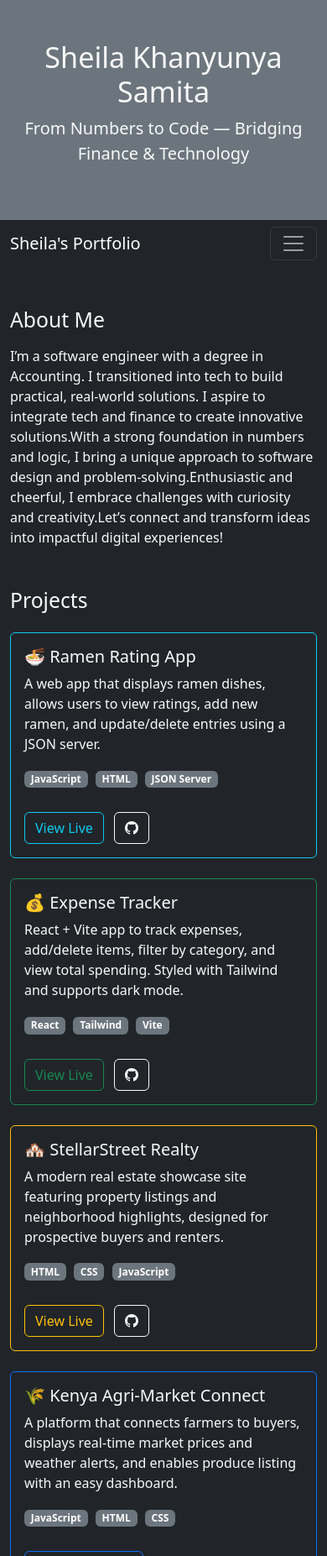
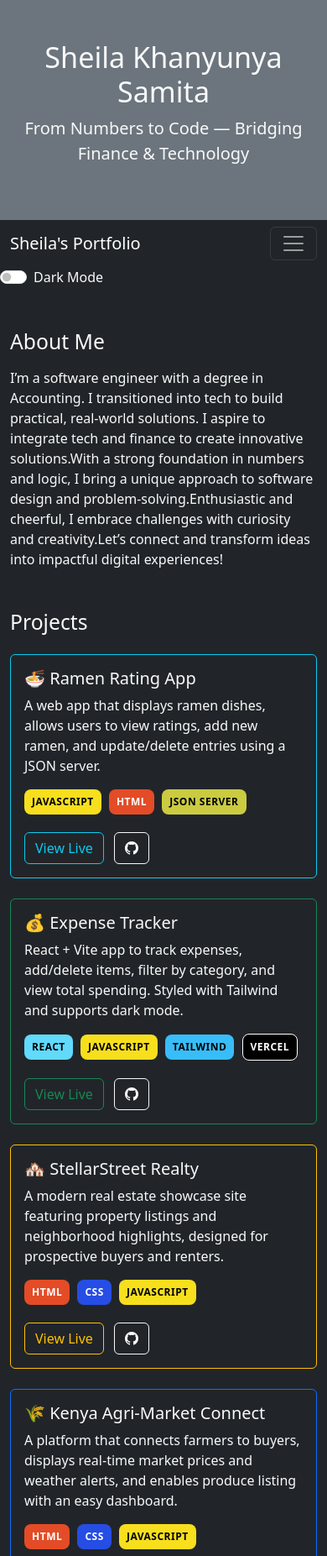
Before and after one commit to Samita-she/Samita-portfolio, a plain HTML site: page index.html in a window 390 px wide. Shown: the top 1853 px of the page at 84% size. Drawn offline with nearby package versions, Linux system fonts and the light colour scheme.

Commit message:
Implementing a dark toggle

```diff
--- a/index.html
+++ b/index.html
@@ -7,6 +7,90 @@
     <title>Sheila Samita | Software Engineer</title>
     <link href="https://cdn.jsdelivr.net/npm/bootstrap@5.3.3/dist/css/bootstrap.min.css" rel="stylesheet" />
     <link rel="stylesheet" href="https://cdn.jsdelivr.net/npm/bootstrap-icons@1.10.5/font/bootstrap-icons.css">
+
+    <style>
+        .badge-custom {
+            padding: 0.5em 0.75em;
+            border-radius: 0.5rem;
+            font-size: 0.75rem;
+            font-weight: 600;
+            margin-right: 5px;
+            margin-bottom: 5px;
+            display: inline-block;
+            text-transform: uppercase;
+            letter-spacing: 0.5px;
+            color: #fff;
+        }
+
+        .badge-react {
+            background-color: #61dafb;
+            color: #000;
+        }
+
+        .badge-js {
+            background-color: #f7df1e;
+            color: #000;
+        }
+
+        .badge-html {
+            background-color: #e34c26;
+        }
+
+        .badge-css {
+            background-color: #264de4;
+        }
+
+        .badge-bootstrap {
+            background-color: #7952b3;
+        }
+
+        .badge-tailwind {
+            background-color: #38bdf8;
+            color: #000;
+        }
+
+        .badge-vercel {
+            background-color: #000;
+            color: #fff;
+            border: 1px solid #fff;
+        }
+
+        .badge-json {
+            background-color: #cbcb41;
+            color: #000;
+        }
+
+        .badge-github {
+            background-color: #24292e;
+        }
+        body.dark-mode {
+            background-color: #121212;
+            color: #f0f0f0;
+        }
+
+        .dark-mode .card {
+            background-color: #1e1e1e;
+            color: #ffffff;
+            border: 1px solid #333;
+        }
+
+        .dark-mode .navbar,
+        .dark-mode .form-check-label {
+            background-color: #1a1a1a;
+            color: #f0f0f0 !important;
+        }
+
+        .dark-mode .badge-custom {
+            background-color: #333;
+            color: #eee;
+        }
+
+        .dark-mode a,
+        .dark-mode a:hover {
+             color: #90caf9;
+        }
+
+    </style>
 
 </head>
 
@@ -35,6 +119,11 @@
             </div>
         </div>
     </nav>
+    <div class="form-check form-switch ms-auto me-3">
+        <input class="form-check-input" type="checkbox" id="darkModeToggle">
+        <label class="form-check-label text-light" for="darkModeToggle">Dark Mode</label>
+    </div>
+
 
     <!-- Main Content -->
     <main class="container py-5">
@@ -80,10 +169,11 @@
                         <p class="card-text">
                             A web app that displays ramen dishes, allows users to view ratings, add new ramen, and
                             update/delete entries using a JSON server.
+                        <p>
+                            <span class="badge-custom badge-js">JavaScript</span>
+                            <span class="badge-custom badge-html">HTML</span>
+                            <span class="badge-custom badge-json">JSON Server</span>
                         </p>
-                        <span class="badge bg-secondary">JavaScript</span>
-                        <span class="badge bg-secondary">HTML</span>
-                        <span class="badge bg-secondary">JSON Server</span><br><br>
                         <a href="https://samita-she.github.io/phase-1-cc-ramen-rater-v2/" class="btn btn-outline-info me-2"
                             target="_blank">View Live</a>
                         <a href="https://github.com/Samita-she/phase-1-cc-ramen-rater-v2" class="btn btn-outline-light"
@@ -102,10 +192,12 @@
                         <p class="card-text">
                             React + Vite app to track expenses, add/delete items, filter by category, and view total
                             spending. Styled with Tailwind and supports dark mode.
+                        <p>
+                            <span class="badge-custom badge-react">React</span>
+                            <span class="badge-custom badge-js">JavaScript</span>
+                            <span class="badge-custom badge-tailwind">Tailwind</span>
+                            <span class="badge-custom badge-vercel">Vercel</span>
                         </p>
-                        <span class="badge bg-secondary">React</span>
-                        <span class="badge bg-secondary">Tailwind</span>
-                        <span class="badge bg-secondary">Vite</span><br><br>
                         <a href="https://expense-tracker-red-zeta-46.vercel.app" class="btn btn-outline-success me-2"
                             target="_blank">View Live</a>
                         <a href="https://github.com/Samita-she/expense-tracker" class="btn btn-outline-light"
@@ -124,10 +216,11 @@
                         <p class="card-text">
                             A modern real estate showcase site featuring property listings and neighborhood highlights,
                             designed for prospective buyers and renters.
+                        <p>
+                         <span class="badge-custom badge-html">HTML</span>
+                         <span class="badge-custom badge-css">CSS</span>
+                         <span class="badge-custom badge-js">JavaScript</span>
                         </p>
-                        <span class="badge bg-secondary">HTML</span>
-                        <span class="badge bg-secondary">CSS</span>
-                        <span class="badge bg-secondary">JavaScript</span><br><br>
                         <a href="https://samita-she.github.io/StellarStreet-Realty/" class="btn btn-outline-warning me-2"
                             target="_blank">View Live</a>
                         <a href="https://github.com/Samita-she/StellarStreet-Realty" class="btn btn-outline-light"
@@ -146,10 +239,11 @@
                         <p class="card-text">
                             A platform that connects farmers to buyers, displays real-time market prices and weather alerts,
                             and enables produce listing with an easy dashboard.
-                        </p>
-                        <span class="badge bg-secondary">JavaScript</span>
-                        <span class="badge bg-secondary">HTML</span>
-                        <span class="badge bg-secondary">CSS</span><br><br>
+                    <p>
+                        <span class="badge-custom badge-html">HTML</span>
+                        <span class="badge-custom badge-css">CSS</span>
+                        <span class="badge-custom badge-js">JavaScript</span>
+                    </p>
                         <a href="https://github.com/Samita-she/Agri-Market-Connect" class="btn btn-outline-primary me-2"
                             target="_blank">View on GitHub</a>
                     </div>
@@ -164,10 +258,12 @@
                         <p class="card-text">
                             A simple React-based chat app that responds to user messages with preset bot replies. Includes
                             localStorage support for persistent chat history.
+                        <p>
+                            <span class="badge-custom badge-react">React</span>
+                            <span class="badge-custom badge-js">JavaScript</span>
+                            <span class="badge-custom badge-tailwind">Tailwind</span>
+                            <span class="badge-custom badge-vercel">Vercel</span>
                         </p>
-                        <span class="badge bg-secondary">React</span>
-                        <span class="badge bg-secondary">JavaScript</span>
-                        <span class="badge bg-secondary">Vercel</span><br><br>
                         <a href="https://chat-bot-ten-livid.vercel.app" class="btn btn-outline-light me-2"
                             target="_blank">View Live</a>
                         <a href="https://github.com/Samita-she/mini-chatbot-app" class="btn btn-outline-light"
@@ -209,6 +305,24 @@
 
     <!-- Bootstrap JS -->
     <script src="https://cdn.jsdelivr.net/npm/bootstrap@5.3.3/dist/js/bootstrap.bundle.min.js"></script>
+    <script>
+        const toggle = document.getElementById('darkModeToggle');
+        const body = document.body;
+
+        toggle.addEventListener('change', () => {
+            body.classList.toggle('dark-mode');
+            localStorage.setItem('darkMode', body.classList.contains('dark-mode'));
+        });
+
+        // Load preference
+        window.addEventListener('DOMContentLoaded', () => {
+            if (localStorage.getItem('darkMode') === 'true') {
+                body.classList.add('dark-mode');
+                toggle.checked = true;
+            }
+        });
+    </script>
+
 </body>
 
 </html>
```
